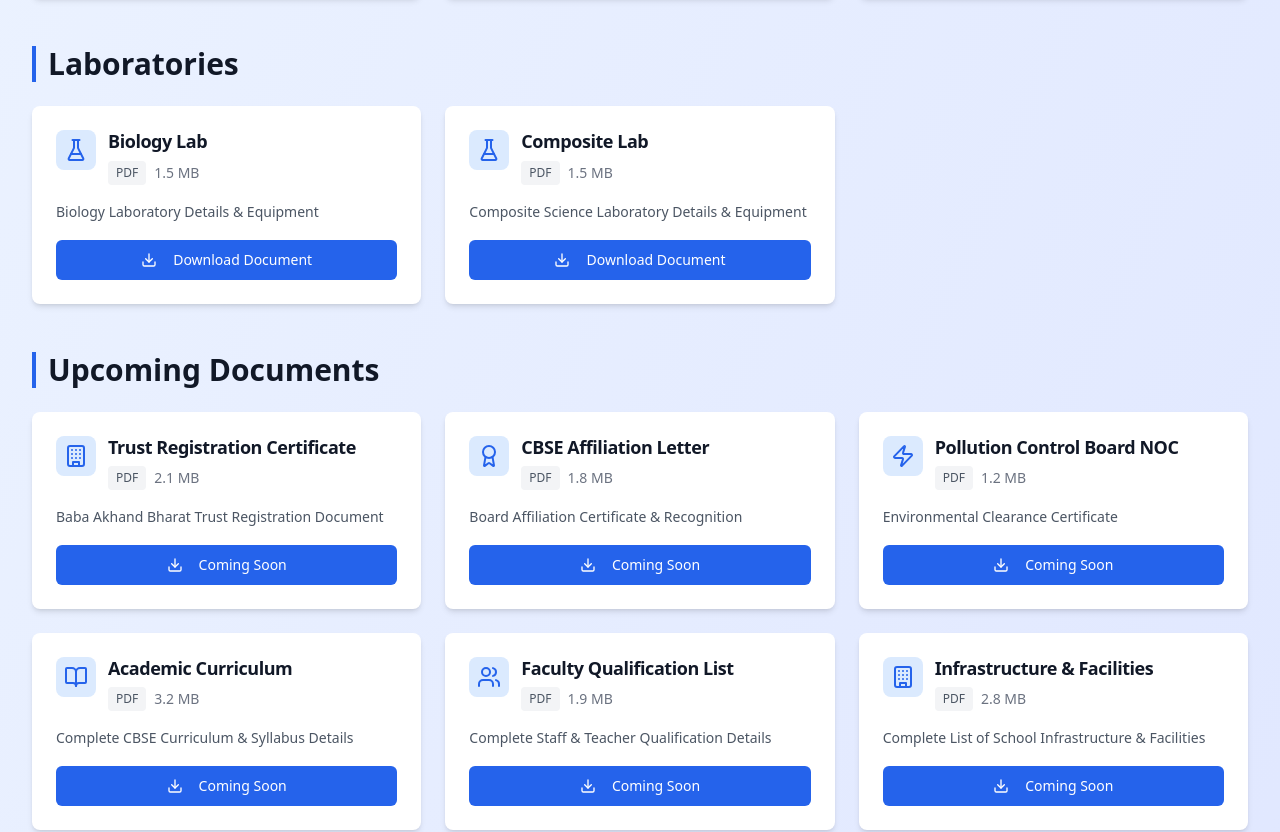
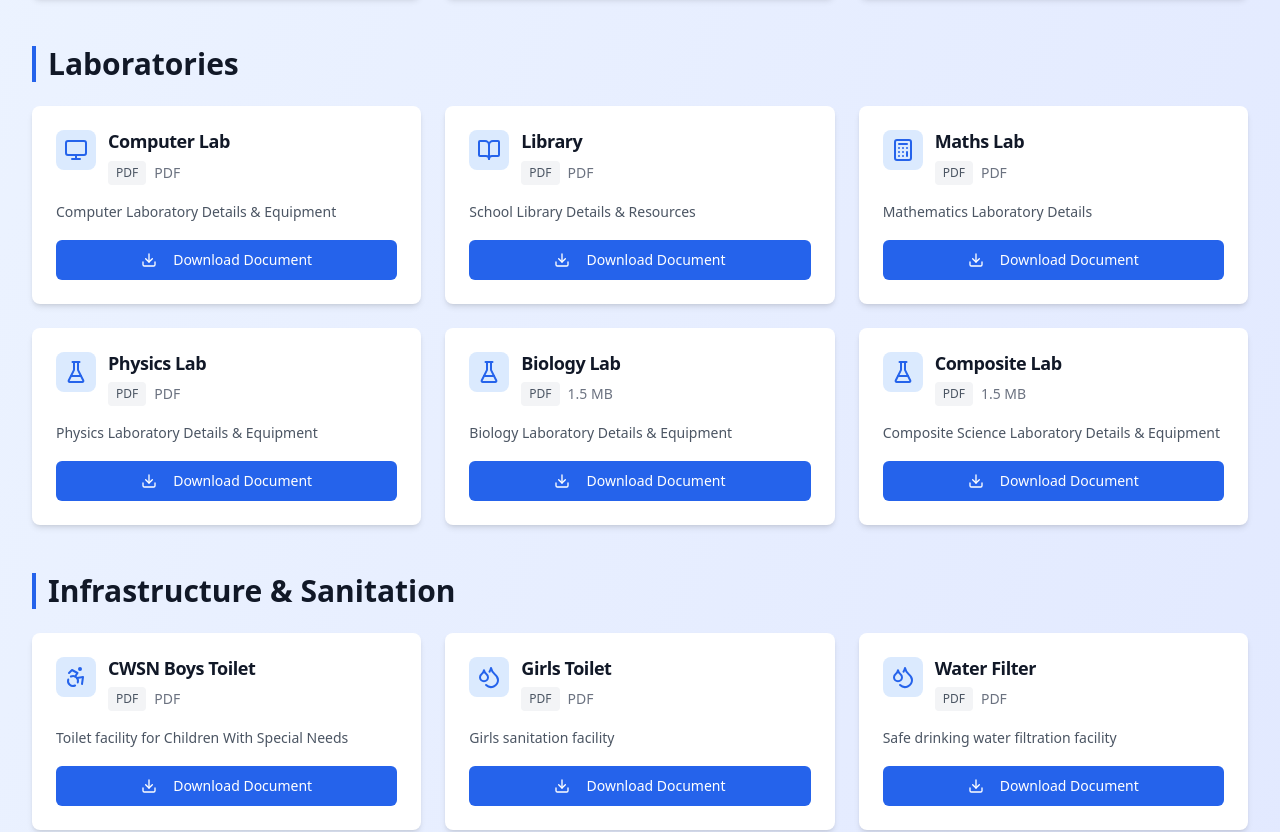
Before and after one commit to Lakshh-187/chankya-academy-rampur-maniharan, a React (Vite) app: page /mandatory-disclosure in a window 1280 px wide. Shown: the part 1781-2613 px from the top of the page. Built offline with nearby package versions, Linux system fonts and the light colour scheme.

Commit message:
Changes
Co-authored-by: Lakshh-187 <124417661+Lakshh-187@users.noreply.github.com>

```diff
--- a/src/pages/MandatoryDisclosure.tsx
+++ b/src/pages/MandatoryDisclosure.tsx
@@ -1,10 +1,82 @@
 
 import { Button } from "@/components/ui/button";
 import { Card, CardContent, CardHeader, CardTitle } from "@/components/ui/card";
-import { Download, FileText, Shield, Building, Users, DollarSign, Award, BookOpen, Zap, Clock, Calendar, Droplets, MapPin, FileImage, UserCheck, FlaskConical } from "lucide-react";
+import { Download, FileText, Shield, Building, Users, DollarSign, Award, BookOpen, Zap, Clock, Calendar, Droplets, MapPin, FileImage, UserCheck, FlaskConical, Monitor, Calculator, Accessibility } from "lucide-react";
 
 export default function MandatoryDisclosure() {
   const documents: any[] = [
+    {
+      title: "Computer Lab",
+      description: "Computer Laboratory Details & Equipment",
+      icon: Monitor,
+      size: "PDF",
+      type: "PDF",
+      url: "https://drive.google.com/file/d/1Yn4ailOifYnqTT1u_QB-44Ym9rISGHlY/view?usp=sharing",
+      section: "labs"
+    },
+    {
+      title: "Library",
+      description: "School Library Details & Resources",
+      icon: BookOpen,
+      size: "PDF",
+      type: "PDF",
+      url: "https://drive.google.com/file/d/12G04CZdzKljeKRiJaH3qrT8MDmPl-u2p/view?usp=sharing",
+      section: "labs"
+    },
+    {
+      title: "Maths Lab",
+      description: "Mathematics Laboratory Details",
+      icon: Calculator,
+      size: "PDF",
+      type: "PDF",
+      url: "https://drive.google.com/file/d/1XOcukl-o225u0LIO_aEuBBgqkwGMr3G0/view?usp=sharing",
+      section: "labs"
+    },
+    {
+      title: "Physics Lab",
+      description: "Physics Laboratory Details & Equipment",
+      icon: FlaskConical,
+      size: "PDF",
+      type: "PDF",
+      url: "https://drive.google.com/file/d/1xfPQ5ZV3yxMhZyEi7DXTuIwzSoJLLnJM/view?usp=sharing",
+      section: "labs"
+    },
+    {
+      title: "CWSN Boys Toilet",
+      description: "Toilet facility for Children With Special Needs",
+      icon: Accessibility,
+      size: "PDF",
+      type: "PDF",
+      url: "https://drive.google.com/file/d/10CRUYB96P5Sq1dac5otC-RDq8sJaL8YL/view?usp=sharing",
+      section: "infra"
+    },
+    {
+      title: "Girls Toilet",
+      description: "Girls sanitation facility",
+      icon: Droplets,
+      size: "PDF",
+      type: "PDF",
+      url: "https://drive.google.com/file/d/1PjxDGfcG1zaoxkcnUCdOc_FU9qFADA_6/view?usp=sharing",
+      section: "infra"
+    },
+    {
+      title: "Water Filter",
+      description: "Safe drinking water filtration facility",
+      icon: Droplets,
+      size: "PDF",
+      type: "PDF",
+      url: "https://drive.google.com/file/d/1NSfDzVXfmYIgJBzBcWSLWIyYrJnFVviw/view?usp=sharing",
+      section: "infra"
+    },
+    {
+      title: "Boys Toilet",
+      description: "Boys sanitation facility",
+      icon: Droplets,
+      size: "PDF",
+      type: "PDF",
+      url: "https://drive.google.com/file/d/1AED0Z4FK-zBsEuGGu4Maa-8_pYqlSs8P/view?usp=sharing",
+      section: "infra"
+    },
     {
       title: "Trust Registration Details",
       description: "Official Trust Registration Certificate & Complete Details",
@@ -197,12 +269,14 @@ export default function MandatoryDisclosure() {
     }
   ];
 
-  const available = documents.filter(d => d.url && d.section !== "labs");
+  const available = documents.filter(d => d.url && !d.section);
   const labs = documents.filter(d => d.section === "labs");
+  const infra = documents.filter(d => d.section === "infra");
   const upcoming = documents.filter(d => !d.url);
   const sections = [
     { title: "Official Documents & Certificates", items: available },
     { title: "Laboratories", items: labs },
+    { title: "Infrastructure & Sanitation", items: infra },
     { title: "Upcoming Documents", items: upcoming },
   ];
 
```
